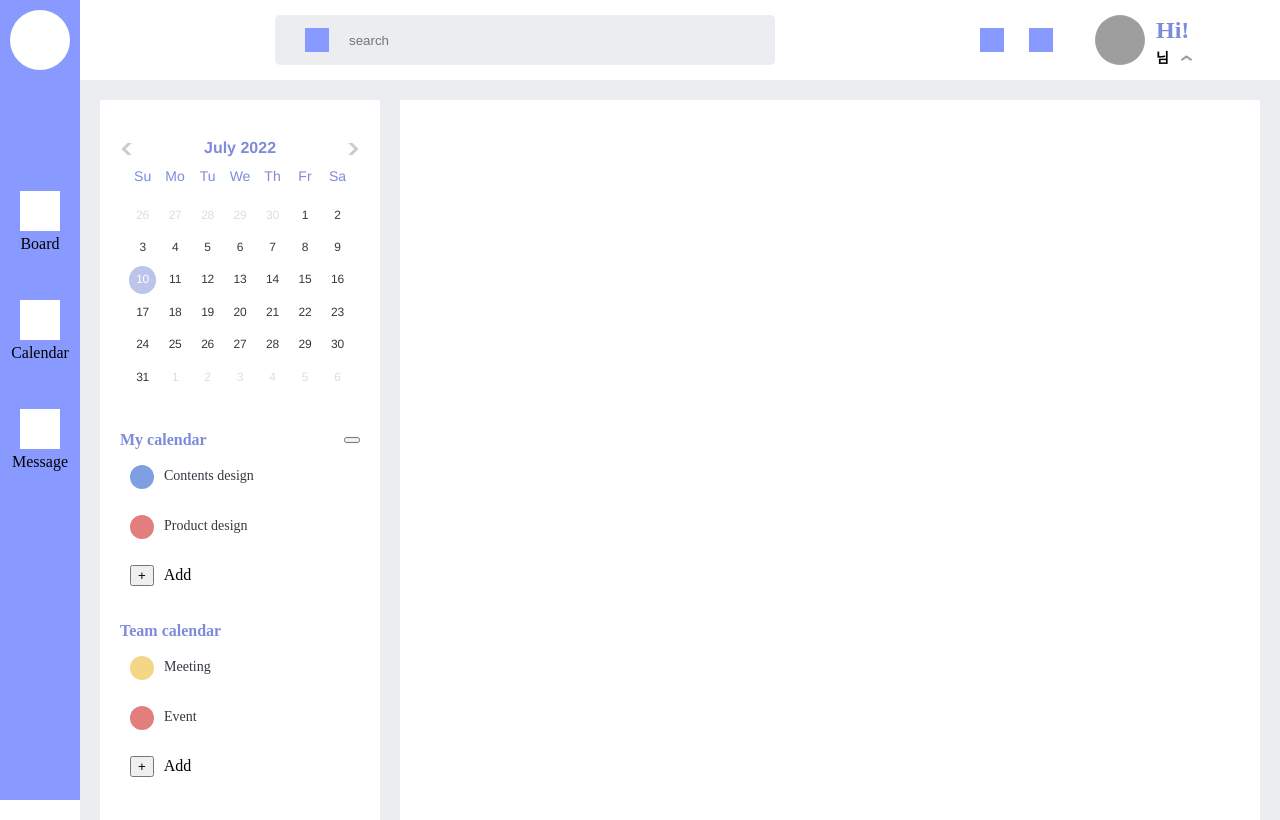
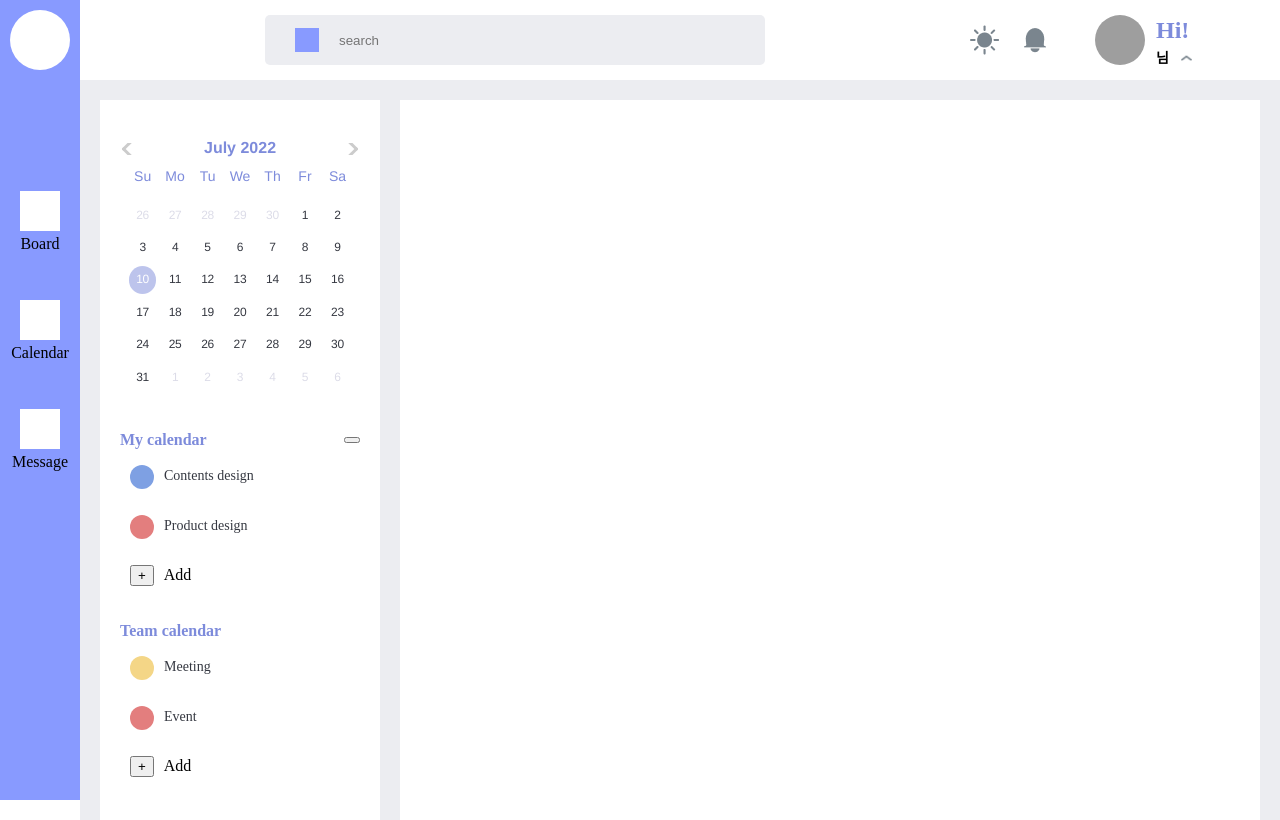
Before and after one commit to The-HangHae99-final/the-Final-FrontEnd, a React (Create React App) app: page /main/calendar in a window 1280 px wide. Built offline with nearby package versions, Linux system fonts and the light colour scheme; grey boxes are pictures that could not be loaded.

Commit message:
Style: header.js

```diff
--- a/src/components/Header/Header.js
+++ b/src/components/Header/Header.js
@@ -1,17 +1,19 @@
 import React, { useEffect, useRef, useState } from "react";
+import axios from "axios";
+import styled from "styled-components";
+import { useSelector } from "react-redux";
+import { useNavigate } from "react-router-dom";
+import { getItemFromLs, removeItemFromLs } from "../localStorage";
+
+// module
+import styles from "../../pages/Main/main.module.css";
 import UserAvatar from "../../elements/UserAvatar";
-import styles from "../../pages/Main/main.module.css";
-import { useSelector } from "react-redux";
-import styled from "styled-components";
 import vector from "../../public/img/Vector1.png";
-import { useNavigate } from "react-router-dom";
-import axios from "axios";
-import { getItemFromLs, removeItemFromLs } from "../localStorage";
+import sunIcon from "../../public/img/sun.png";
+import bellIcon from "../../public/img/bell.png";
 
 const Header = () => {
   const [openDropdown, setOpenDropdown] = useState(false);
-  const [userInfo, seruserInfo] = useState({});
-  const user = useSelector((state) => state.user.value);
   const dropdownRef = useRef(null);
   const username = getItemFromLs("userName");
   const userEmail = getItemFromLs("userEmail");
@@ -31,10 +33,6 @@ const Header = () => {
     setOpenDropdown(!openDropdown);
   };
 
-  useEffect(() => {
-    seruserInfo({ ...user });
-  }, [user]);
-
   return (
     <>
       <HeaderStyle>
@@ -46,10 +44,14 @@ const Header = () => {
           />
           <div className={styles.searchIcon}></div>
         </form>
-        <div className={styles.menuItems}>
-          <div className={styles.menuBtns}>
-            <button className={styles.menuBtn}></button>
-            <button className={styles.menuBtn}></button>
+        <div className="menuItems">
+          <div className="menuBtns">
+            <button className="menuBtn">
+              <img src={sunIcon} alt="sun icon" />
+            </button>
+            <button className="menuBtn">
+              <img src={bellIcon} alt="sun icon" />
+            </button>
           </div>
           <AboutUser>
             <UserAvatar size="big" width={50} height={50} />
@@ -126,6 +128,28 @@ const HeaderStyle = styled.div`
   padding: 15px 0px;
   position: relative;
 
+  .menuBtns {
+    display: flex;
+    align-items: center;
+    gap: 25px;
+  }
+
+  .menuBtn {
+    all: unset;
+    width: 29px;
+    height: 29px;
+    display: flex;
+    align-items: center;
+    cursor: pointer;
+  }
+
+  .menuItems {
+    display: flex;
+    align-items: center;
+    margin-right: 45px;
+    margin-left: 205px;
+  }
+
   .menu {
     width: 271px;
     background-color: #ffffff;
@@ -135,6 +159,8 @@ const HeaderStyle = styled.div`
     opacity: 0;
     visibility: hidden;
     transition: opacity 0.4s ease, transform 0.4s ease, visibility 0.4s;
+    border: 1px solid #ecedf1;
+    box-shadow: -4px 4px 10px rgba(0, 0, 0, 0.1);
   }
 
   .menu.active {
@@ -143,7 +169,7 @@ const HeaderStyle = styled.div`
   }
 
   .nav-item {
-    padding: 20px 25px;
+    padding: 20px 25px 15px 25px;
     border: 1px solid #ecedf1;
   }
 
@@ -175,6 +201,7 @@ const HeaderStyle = styled.div`
   .nav_email {
     font-size: 16px;
     line-height: 24px;
+    height: 24px;
     color: #7a858e;
     font-weight: 400;
   }
--- a/src/pages/Main/Main.module.css
+++ b/src/pages/Main/Main.module.css
@@ -77,25 +77,6 @@
   left: 30px;
 }
 
-.menuItems {
-  display: flex;
-  align-items: center;
-  margin-right: 45px;
-  margin-left: 205px;
-}
-
-.menuBtns {
-  display: flex;
-  gap: 25px;
-}
-
-.menuBtn {
-  all: unset;
-  width: 24px;
-  height: 24px;
-  background-color: #889aff;
-}
-
 .mainStyle {
   width: 100%;
   height: 100%;
```
Also changed, not shown: src/public/img/bell.png (added), src/public/img/sun.png (added).
